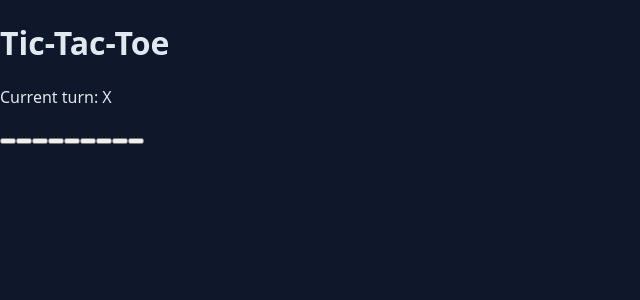
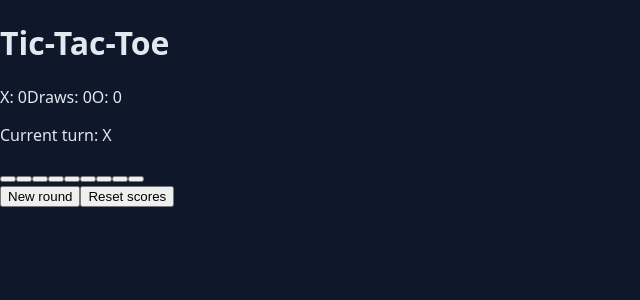
Before and after one commit to Viktor-p13/Tic-Tac-Toe, a React (Vite) app: page / in a window 1280 px wide. Shown: the top 300 px of the page, without its empty margins (0-640 px from the left). Built offline with nearby package versions, Linux system fonts and the light colour scheme.

Commit message:
feat: wire score tracking and controls in App

```diff
--- a/src/App.tsx
+++ b/src/App.tsx
@@ -1,15 +1,36 @@
+import { useCallback, useEffect, useState } from 'react'
 import { useGame } from './hooks/useGame'
 import { Board } from './components/Board'
 import { GameStatus } from './components/GameStatus'
+import { ScoreBoard } from './components/ScoreBoard'
+import { RestartButton } from './components/RestartButton'
+import type { Player } from './types/game'
 
 export default function App() {
-  const { state, playMove } = useGame()
+  const { state, playMove, resetRound } = useGame()
+  const [scores, setScores] = useState({ X: 0, O: 0, draws: 0 })
+
+  useEffect(() => {
+    if (state.status === 'won' && state.winner) {
+      setScores((prev) => ({ ...prev, [state.winner as Player]: prev[state.winner as Player] + 1 }))
+    }
+    if (state.status === 'draw') {
+      setScores((prev) => ({ ...prev, draws: prev.draws + 1 }))
+    }
+  }, [state.status, state.winner])
+
+  const resetScores = useCallback(() => {
+    setScores({ X: 0, O: 0, draws: 0 })
+    resetRound()
+  }, [resetRound])
 
   return (
     <main className="app">
       <h1>Tic-Tac-Toe</h1>
+      <ScoreBoard scores={scores} />
       <GameStatus state={state} />
       <Board board={state.board} status={state.status} onCellClick={playMove} />
+      <RestartButton onRestartRound={resetRound} onResetScores={resetScores} />
     </main>
   )
 }
```
